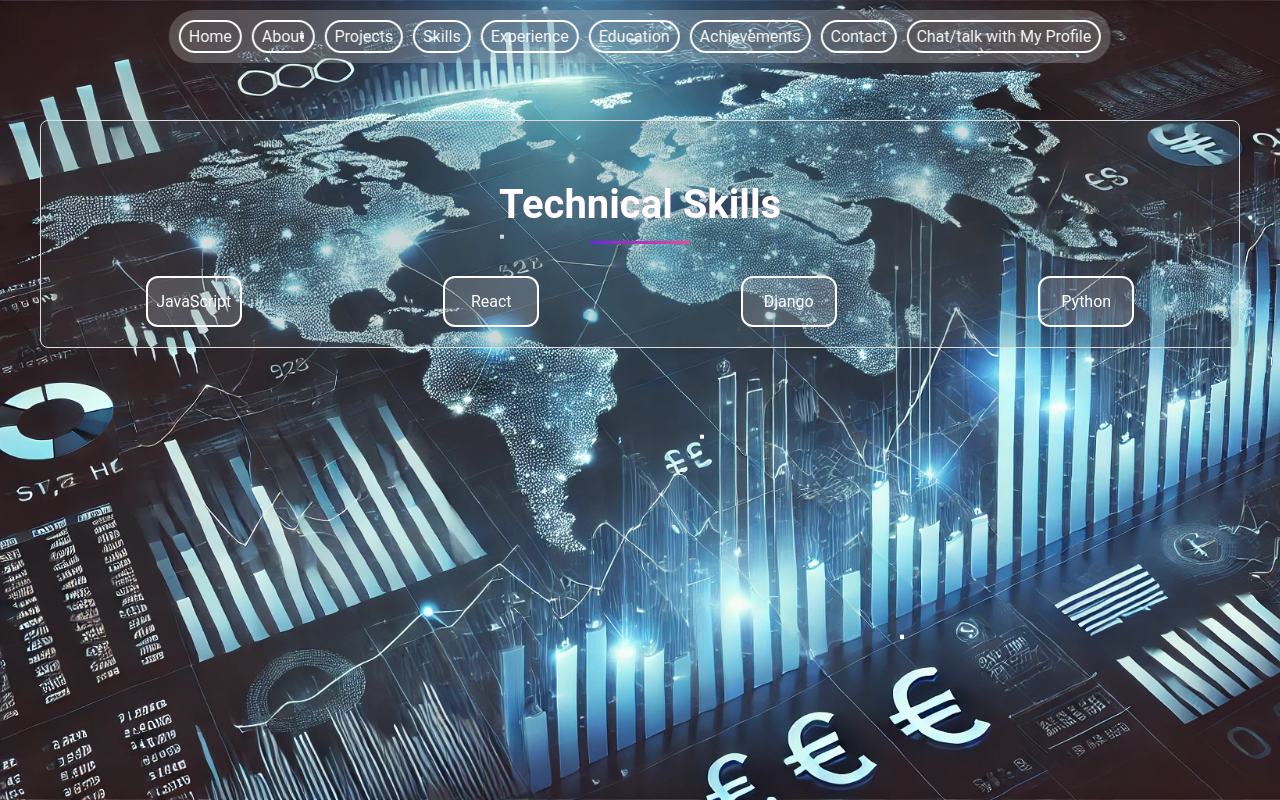
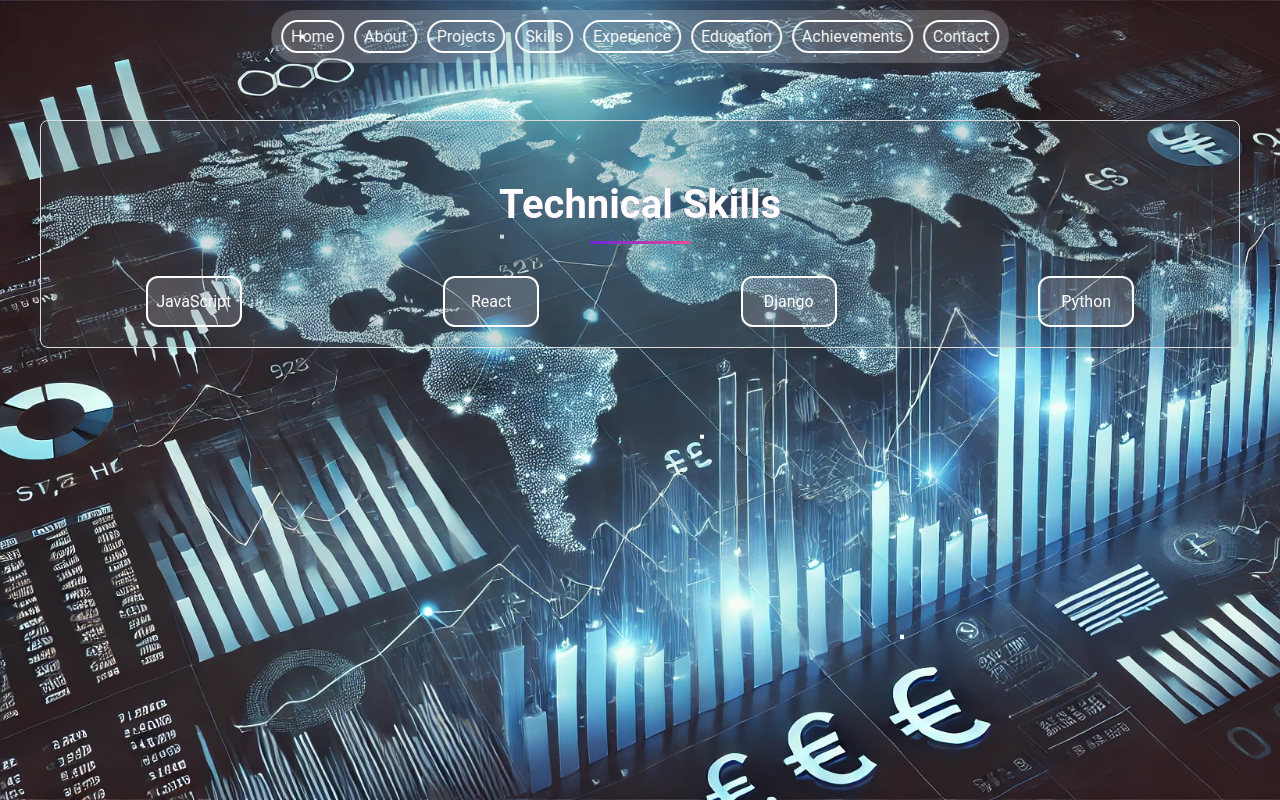
Before and after one commit to AbhishekYadav-01/Portfolio-frontend, a React (Vite) app: page /skills in a window 1280 px wide. Built offline with nearby package versions, Linux system fonts and the light colour scheme; no server answers.

Commit message:
Enhanced frontend.

```diff
--- a/src/pages/ChatPage.jsx
+++ b/src/pages/ChatPage.jsx
@@ -252,6 +252,7 @@ const ChatPage = () => {
         >
           Contact
         </Link>
+{backendAvailable && (
   <Link
     to="/chat"
     style={{
@@ -265,6 +266,7 @@ const ChatPage = () => {
   >
     Chat/talk with My Profile
   </Link>
+)}
       </div>
 
       <div className="chat-page">
--- a/src/pages/PortfolioPage.jsx
+++ b/src/pages/PortfolioPage.jsx
@@ -231,6 +231,7 @@ const PortfolioPage = ({ section }) => {
         >
           Contact
         </Link>
+{backendAvailable && (
   <Link
     to="/chat"
     style={{
@@ -244,6 +245,8 @@ const PortfolioPage = ({ section }) => {
   >
     Chat/talk with My Profile
   </Link>
+)}
+
       </div>
 
       {/* Render the selected section */}
```
Lines whose indentation alone changed are shown as unchanged.
